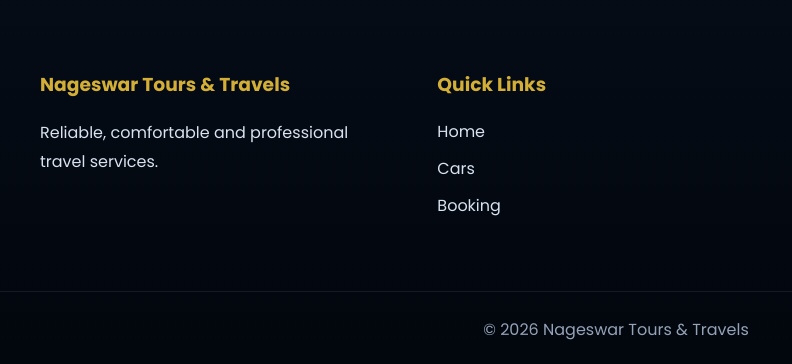
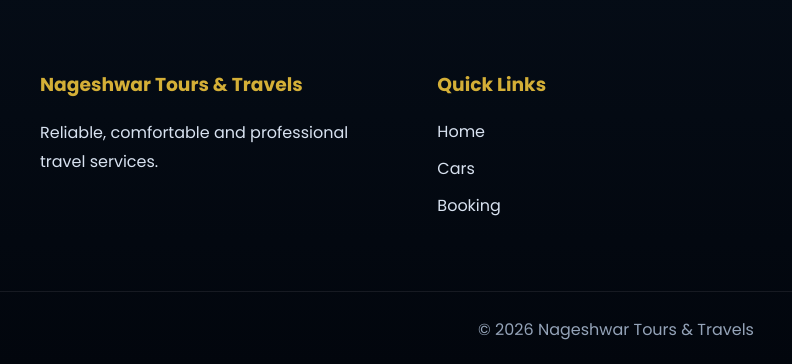
Before and after one commit to guruprasadnarwade1552-hub/Nageshwar-Tours-Travels-, a plain HTML site: page frontend/cars.html in a window 1280 px wide. Shown: the part 1944-2308 px from the top of the page, 24-816 px from the left. Drawn offline with Linux system fonts and the light colour scheme; no server answers.

```diff
--- a/frontend/cars.html
+++ b/frontend/cars.html
@@ -6,7 +6,7 @@
     <meta charset="UTF-8">
     <meta name="viewport" content="width=device-width, initial-scale=1.0">
 
-    <title>Our Fleet | Nageswar Tours & Travels</title>
+    <title>Our Fleet | Nageshwar Tours & Travels</title>
 
     <link rel="stylesheet" href="css/style.css">
 
@@ -23,7 +23,7 @@
 
         <div class="logo">
           <i class="fa-solid fa-map-location-dot"></i>
-            <span>Nageswar Tours & Travels</span>
+            <span>Nageshwar Tours & Travels</span>
         </div>
 
        <nav>
@@ -212,7 +212,7 @@
 
             <div class="footer-box">
 
-                <h3>Nageswar Tours & Travels</h3>
+                <h3>Nageshwar Tours & Travels</h3>
 
                 <p>
                     Reliable, comfortable and
@@ -246,7 +246,7 @@
 
         <div class="copyright">
 
-            © 2026 Nageswar Tours & Travels
+            © 2026 Nageshwar Tours & Travels
 
         </div>
 
```
